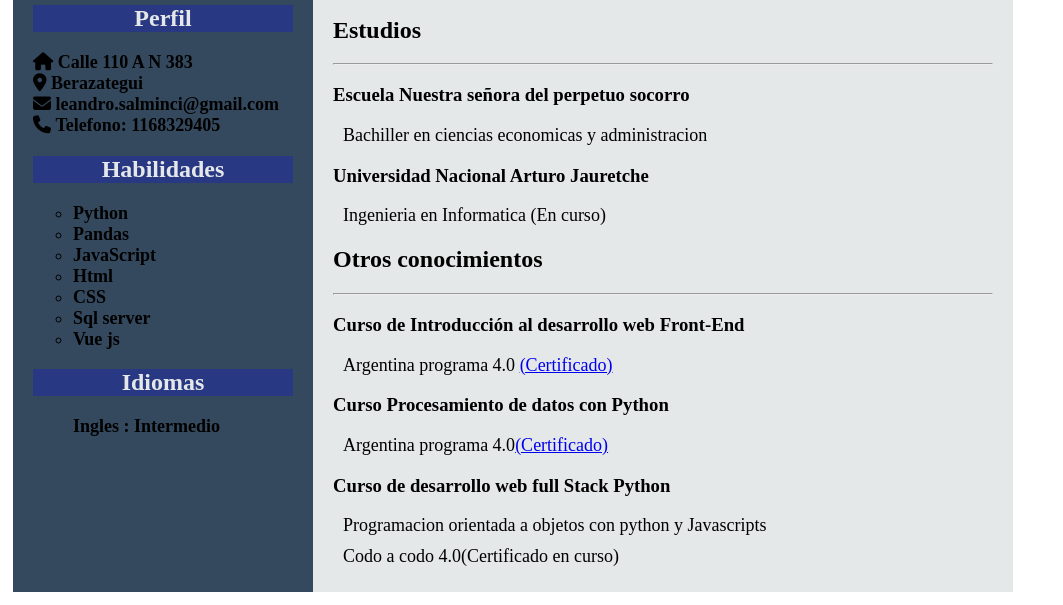
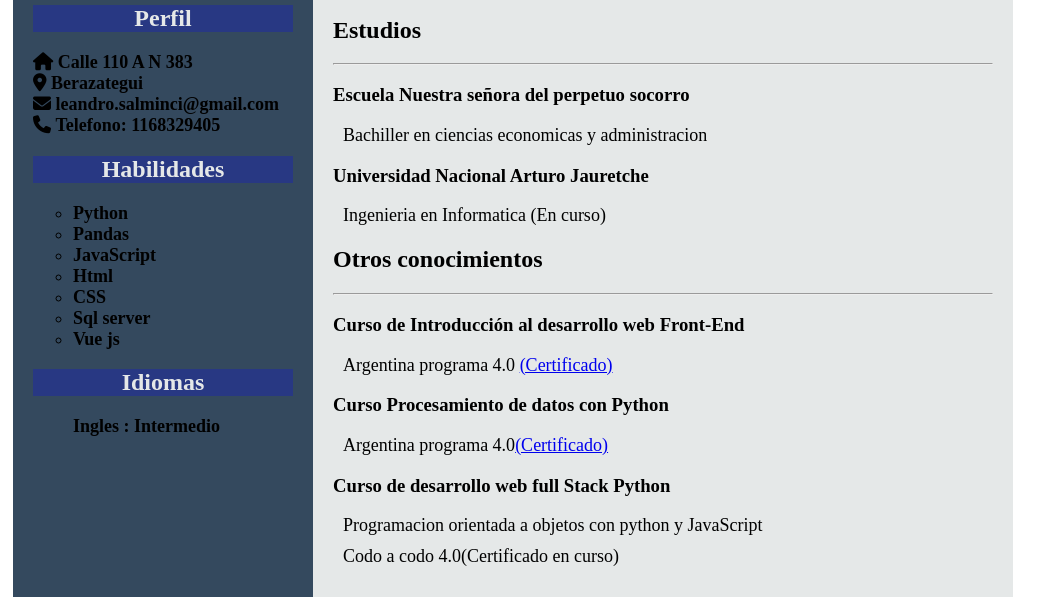
Before and after one commit to LeanSalminci/cvnuevo, a plain HTML site: page index.html in a window 1280 px wide. Shown: the part 416-1021 px from the top of the page, without its empty margins (0-1063 px from the left). Drawn offline with Linux system fonts and the light colour scheme.

Commit message:
cambiaso

```diff
--- a/index.html
+++ b/index.html
@@ -94,7 +94,7 @@
                     <h3>Curso Procesamiento de datos con Python </h3>
                     <p>Argentina programa 4.0<a href="certificate-download (2).pdf">(Certificado)</a></p>
                     <h3>Curso de desarrollo web full Stack Python</h3>
-                    <p>Programacion orientada a objetos con python y Javascripts</p>
+                    <p>Programacion orientada a objetos con python y JavaScript</p>
                     <p>Codo a codo 4.0(Certificado en curso)</p>
 
             </div>
--- a/styles.css
+++ b/styles.css
@@ -7,7 +7,7 @@
 .Cuerpos{
     width: 100%;
     max-width: 1000px;
-    max-height: 1000px;
+    max-height: 1050px;
     display: flex;
     margin: 5px;
 
```
